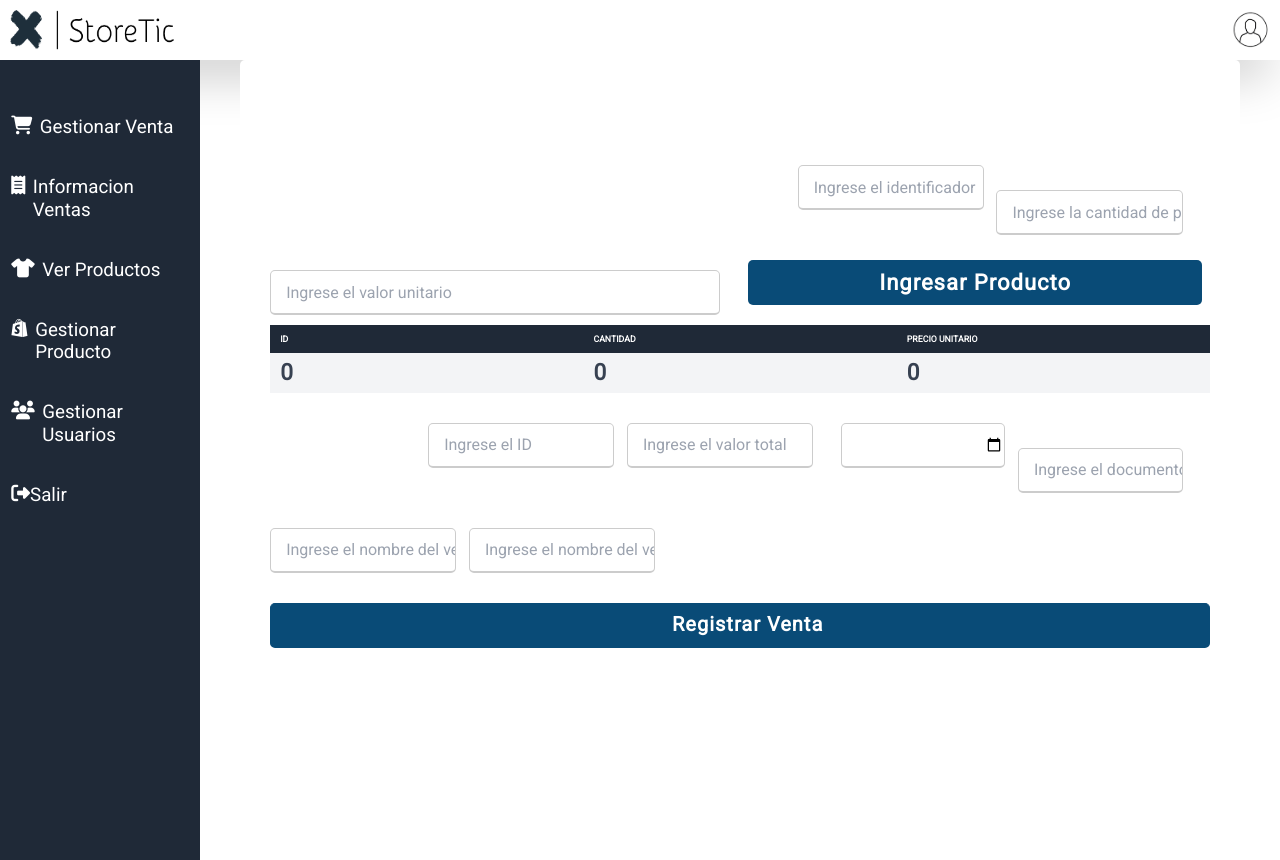
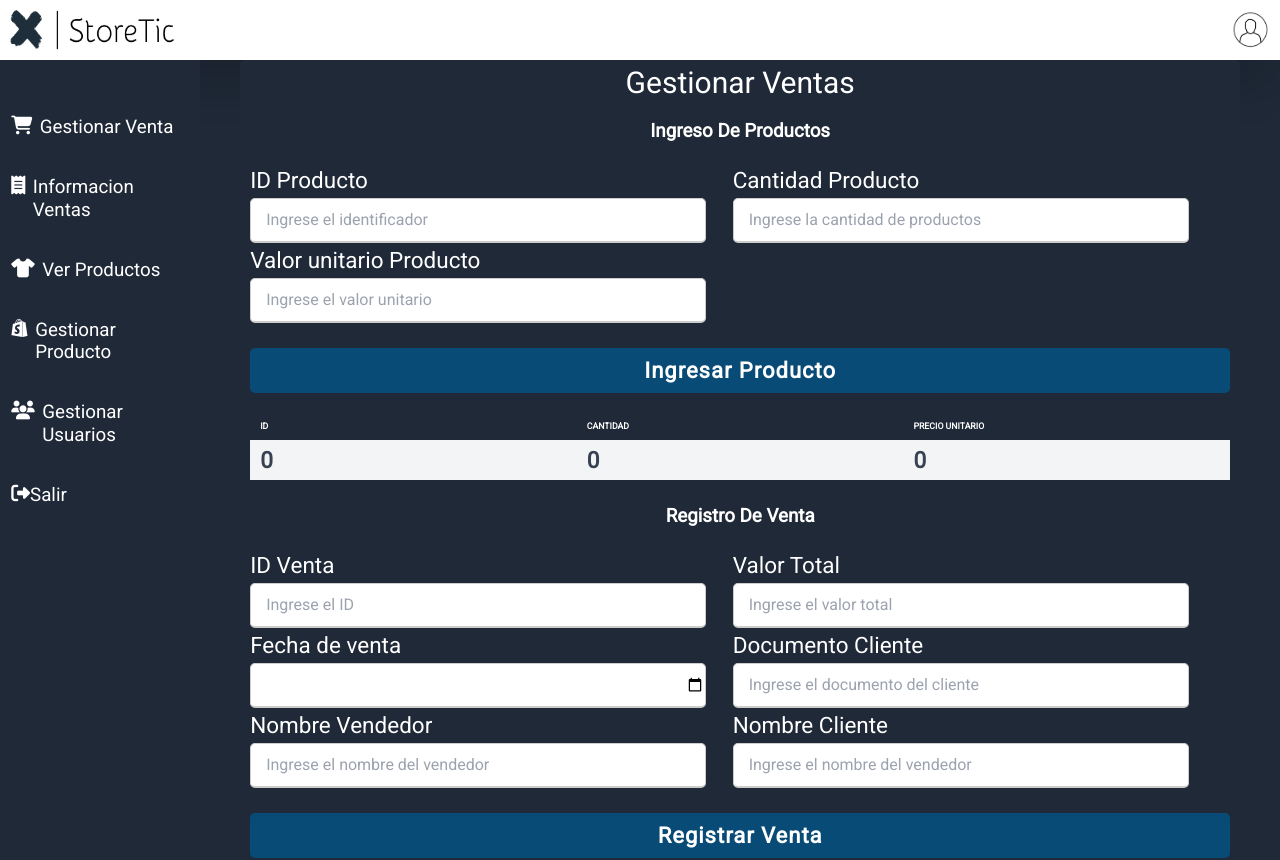
Before and after one commit to proyectoMisionTiic/Proyecto-TIC, a React (Create React App) app: page /Ventas in a window 1280 px wide. Built offline with nearby package versions, Linux system fonts and the light colour scheme.

Commit message:
actualizacion

```diff
--- a/src/components/sidebar.jsx
+++ b/src/components/sidebar.jsx
@@ -9,7 +9,7 @@ const Sidebar = () => {
         <div>
 
 
-                <nav className=' celular:bg-gray-800    flex flex-col celular:w-screen   tablet:h-screen  portatil:w-full tablet:w-full portatil:mr-10 tablet:gap-20 portatil:text-3xl  '>
+                <nav className=' celular:bg-gray-800   prueba flex flex-col celular:w-screen   tablet:h-screen  portatil:h-screen portatil:w-full tablet:w-full portatil:mr-10 tablet:gap-20 portatil:text-3xl  '>
 
                 <ul>
 
--- a/src/layouts/layout.jsx
+++ b/src/layouts/layout.jsx
@@ -5,7 +5,7 @@ import '../styles/style.css';
 
 const layout = ({children})=>{
 return(
-    <div className='overflow-x-hidden overflow-y-hidden bg-white    portatil:text-4xl  Monitor:text-2xl '>
+    <div className='overflow-x overflow-y-scroll    bg-gray-800  fondoe portatil:text-4xl  Monitor:text-2xl '>
         <div className='tablet:flex tablet:flex-row  displaygrid'>
 
         <div>
--- a/src/pages/gestionVentas.jsx
+++ b/src/pages/gestionVentas.jsx
@@ -6,35 +6,35 @@ const GestionVentas = () => {
   return (
 
 
-      <div className="container  bg-gray-800  ">
+      <div className="andrew-container  bg-gray-800  mb-10 ">
         {/* Inicio Seccion de input del usuario */}
-        <div className="titulo mb-10 ">Gestionar Ventas</div>
+        <div className="andrew-titulo mb-10 ">Gestionar Ventas</div>
 
          <form  className='' action="#">
 
 
 
-          <div className="detalles-producto ">
+          <div className="andrew-detalles-producto ">
           <div className='text-3xl mb-10 m-auto text-center '>Ingreso De Productos</div>
 
              <div className='tablet:flex tablet:gap-3 portatil:gap-5'>
-                  <div className="input-box ">
-                    <span className="detalles">ID Producto</span>
+                  <div className="andrew-input-box ">
+                    <span className="andrew-detalles">ID Producto</span>
                     <input type="number" placeholder="Ingrese el identificador" required />
                   </div>
 
-                  <div className="input-box">
-                    <span className="detalles">Cantidad Producto</span>
+                  <div className="andrew-input-box">
+                    <span className="andrew-detalles">Cantidad Producto</span>
                     <input type="number" placeholder="Ingrese la cantidad de productos" required />
                   </div>
              </div>
 
-            <div className="input-box">
-              <span className="detalles">Valor unitario Producto</span>
+            <div className="andrew-input-box">
+              <span className="andrew-detalles">Valor unitario Producto</span>
               <input type="number" placeholder="Ingrese el valor unitario" required />
             </div>
 
-            <div className="button w-full">
+            <div className="andrew-button w-full">
               <input type="submit" value="Ingresar Producto" />
             </div>
 
@@ -66,14 +66,14 @@ const GestionVentas = () => {
 
 
             <div className='tablet:flex tablet:gap-5'>
-              <div className="input-box">
-                <span className="detalles">ID Venta</span>
+              <div className="andrew-input-box">
+                <span className="andrew-detalles">ID Venta</span>
                 <input type="number" placeholder="Ingrese el ID " required />
               </div>
 
 
-              <div className="input-box">
-                <span className="detalles ">Valor Total</span>
+              <div className="andrew-input-box">
+                <span className="andrew-detalles ">Valor Total</span>
                 <input type="number" placeholder="Ingrese el valor total" required />
               </div>
 
@@ -81,13 +81,13 @@ const GestionVentas = () => {
 
 
             <div className='tablet:flex tablet:gap-5'>
-                  <div className="input-box">
-                    <span className="detalles">Fecha de venta</span>
+                  <div className="andrew-input-box">
+                    <span className="andrew-detalles">Fecha de venta</span>
                     <input type="date" required />
                   </div>
 
-                  <div className="input-box">
-                    <span className="detalles">Documento Cliente</span>
+                  <div className="andrew-input-box">
+                    <span className="andrew-detalles">Documento Cliente</span>
                     <input type="number" placeholder="Ingrese el documento del cliente" required />
                   </div>
               </div>
@@ -95,23 +95,31 @@ const GestionVentas = () => {
               <div className='tablet:flex tablet:gap-5'>
 
 
-                  <div className="input-box">
-                    <span className="detalles">Nombre Vendedor</span>
+                  <div className="andrew-input-box">
+                    <span className="andrew-detalles">Nombre Vendedor</span>
                     <input  type="text" placeholder="Ingrese el nombre del vendedor" required />
                   </div>
 
-                  <div className="input-box">
-                    <span className="detalles">Nombre Cliente</span>
+                  <div className="andrew-input-box">
+                    <span className="andrew-detalles">Nombre Cliente</span>
                     <input  type="text" placeholder="Ingrese el nombre del vendedor" required />
                   </div>
            </div>
 
 
+            <div className="andrew-button w-full ">
+              <input type="submit" value="Registrar Venta" />
+            </div>
+
+                    <div className="">
+
+                    <input className='bg-gray-800' type="text"  />
+                  </div>
 
 
-            <div className="input-box es mt-10">
-              <input className=' mb-10 colorxd text-white ' type="submit" value='Registrar Venta' required />
-            </div>
+
+
+
 
 
 
--- a/src/pages/informacionVentas.jsx
+++ b/src/pages/informacionVentas.jsx
@@ -6,13 +6,13 @@ const informacionVentas = () => {
     return (
       <div >
 
-        <div className="container bg-gray-900">
+        <div className="andrew-container bg-gray-900">
           {/* Inicio Seccion de input del usuario */}
-          <div className="titulo mb-10 ">Informacion Ventas</div>
+          <div className="andrew-titulo mb-10 ">Informacion Ventas</div>
 
            <form  className='' action="#">
 
-            <div className="detalles-producto ">
+            <div className="andrew-detalles-producto ">
 
               <table class="min-w-full bg-white">
                 <thead class="bg-gray-800 text-white">
--- a/src/styles/Style-gestionar-productos.css
+++ b/src/styles/Style-gestionar-productos.css
@@ -19,6 +19,9 @@
 	padding: 25px 30px;
 	border-radius: 5px;
   }
+
+
+
 
   .container .titulo {
 	font-size: 30px;
@@ -68,6 +71,8 @@
 	-webkit-appearance: none;
 	margin: 0;
   }
+
+
 
   .estado-titulo {
 	text-align: center;
--- a/src/styles/Style-ventas.css
+++ b/src/styles/Style-ventas.css
@@ -15,13 +15,15 @@
 	  background: #094b77;
 } */
 
-.entradax{
+
+
+.andrew-entradax{
 	font-size:30px !important;
 	color:white;
 
 }
 
-.container {
+.andrew-container {
 	/* max-width: 700px; */
 
 	margin:0 auto !important;
@@ -31,10 +33,11 @@
 
 
 
+
 }
 
   @media (min-height: 480px) {
-	.container {
+	.andrew-container {
 
 	max-height: 290px !important;
 	overflow-y: scroll !important;
@@ -45,15 +48,8 @@
   }
 
   @media (min-height: 630px) {
-	.container {
+	.andrew-container {
 	max-height: 380px !important;
-	overflow-y: scroll !important;
-	}
-
-  }
-  @media (min-height: 700px) {
-	.container {
-	max-height: 450px !important;
 	overflow-y: scroll !important;
 	}
 
@@ -61,10 +57,9 @@
 
 
 
-
-  @media (min-height: 800px) {
-	.container {
-	max-height: 520px !important;
+  @media (min-height: 700px) {
+	.andrew-container {
+	max-height: 450px !important;
 	overflow-y: scroll !important;
 
 	}
@@ -73,21 +68,10 @@
 
 
 
-  @media (min-width: 600px) {
-	.container {
-	max-height: 100% !important;
-	border-radius: 5px;
 
 
-	}
-
-  }
-
-
-
-
-  @media (min-height: 1000px) {
-	.container {
+  @media (min-height: 1300px) {
+	.andrew-container {
 	width:100% !important;
 	overflow: hidden !important;
 
@@ -97,16 +81,28 @@
   }
 
 
+  @media (min-height: 700px) {
+	.andrew-container {
+
+	overflow-y: scroll !important;
+	}
+
+  }
+
+
+
   @media (min-width: 1000px) {
-	.container {
+	.andrew-container {
 	max-height: 100% !important;
 	overflow: hidden !important;
+
+	border-radius: 5px;
 
 	max-width: 1300px;
 
 	}
 
-	.entradax{
+	.andrew-entradax{
 
 		font-size:100px !important;
 		color:white;
@@ -117,16 +113,39 @@
   }
 
   @media (min-width: 1000px) {
-	.container {
+	.andrew-container {
 		max-width: 1000px;
+
+		}
+
+
+
+  }
+
+
+  @media (min-width: 600px) {
+	.andrew-container {
+	max-height: 100% !important;
+
+
+
+
+	}
+
+  }
+
+  @media (min-width: 1500px) {
+	.andrew-container {
+		max-width: 1300px;
 		}
 
   }
 
   @media (min-width: 1500px) {
-	.container {
-		max-width: 1300px;
-		}
+
+	.fondoe{
+		background-color: #fff;
+	}
 
   }
 
@@ -136,28 +155,30 @@
 
 
 
-  .container .titulo {
+
+
+  .andrew-container .andrew-titulo {
 	font-size: 30px;
 	font-weight: 500;
 	text-align: center;
   }
-  .container form .detalles-producto {
+  .andrew-container form .andrew-detalles-producto {
 
 	flex-wrap: wrap;
 	justify-content: space-between;
 	margin: 20px 0 12px 0;
   }
 
-  form .detalles-producto .input-box {
+  form .andrew-detalles-producto .andrew-input-box {
 	width: calc(100% / 2 - 20px);
 	margin-bottom: 5px;
   }
-  .detalles-producto .input-box .detalles {
+  .andrew-detalles-producto .andrew-input-box .andrew-detalles {
 	font-weight: 500;
 	display: block;
 	margin-bottom: 5px;
   }
-  .detalles-producto .input-box input {
+  .andrew-detalles-producto .andrew-input-box input {
 	height: 45px;
 	width: 100%;
 	outline: none;
@@ -171,7 +192,7 @@
 
 
   @media (min-width: 700px) {
-	.detalles-producto .input-box input {
+	.andrew-detalles-producto .andrew-input-box input {
 
 		width: 97%;
 
@@ -180,7 +201,7 @@
   }
 
   @media (min-width: 1100px) {
-	.detalles-producto .input-box input {
+	.andrew-detalles-producto .andrew-input-box input {
 		height: 45px;
 		width: 97%;
 		outline: none;
@@ -198,12 +219,12 @@
 
 
 
-  .detalles-producto .input-box input:focus,
-  .detalles-producto .input-box input:valid {
+  .andrew-detalles-producto .andrew-input-box input:focus,
+  .andrew-detalles-producto .andrew-input-box input:valid {
 	border-color: #094b77;
   }
 
-  .centrado {
+  .andrew-centrado {
 	margin-left: auto;
 	margin-right: auto;
 	text-align: center;
@@ -215,7 +236,7 @@
 	margin: 0;
   }
 
-  .estado-titulo {
+  .andrew-estado-titulo {
 	text-align: center;
   }
   form .estado-detalles .estado-titulo {
@@ -228,12 +249,12 @@
 	margin: 14px 0;
 	justify-content: space-between;
   }
-  .estado-detalles .category label {
+  .andrew-estado-detalles .category label {
 	display: flex;
 	align-items: center;
 	cursor: pointer;
   }
-  .estado-detalles .category .punto {
+  .andrew-estado-detalles .category .punto {
 	height: 20px;
 	width: 20px;
 	border-radius: 50%;
@@ -254,14 +275,14 @@
 	text-align: center;
   }
 
-  form .button {
+  form .andrew-button {
 	height: 45px;
 	margin: 20px 0;
 	display: inline-block;
 	width: 100%;
 
   }
-  form .button input {
+  form .andrew-button input {
 	height: 100%;
 	width: 100%;
 	border-radius: 5px;
@@ -277,30 +298,30 @@
 
   /* RESPONSIVE */
   @media (max-width: 584px) {
-	.container {
+	.andrew-container {
 	  max-width: 100%;
 	}
-	form .detalles-producto .input-box {
+	form .andrew-detalles-producto .andrew-input-box {
 	  margin-bottom: 15px;
 	  width: 100%;
 	}
-	form .estado-detalles .category {
+	form .andrew-estado-detalles .category {
 	  width: 100%;
 	}
 
-	.detalles-producto::-webkit-scrollbar {
+	.andrew-detalles-producto::-webkit-scrollbar {
 	  width: 5px;
 	}
   }
   @media (max-width: 459px) {
-	.container .category {
+	.andrew-container .category {
 	  flex-direction: column;
 	}
   }
 
 
 
-  .colorxd{
+  .andrew-colorxd{
 	background: #094b77;
 	font-size: 20px !important;
 	font-weight: bold;
@@ -310,13 +331,19 @@
 
   }
 
-  .es{
+  .andrew-es{
 	width:100% !important;
   }
 
 
 
 
-.contenedorEntrada{
+.andrew-contenedorEntrada{
 	height:100vh;
 }
+
+
+
+.prueba{
+	max-height:2000px !important;
+}
```
